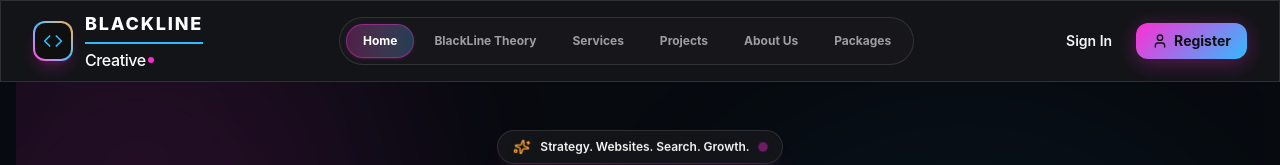
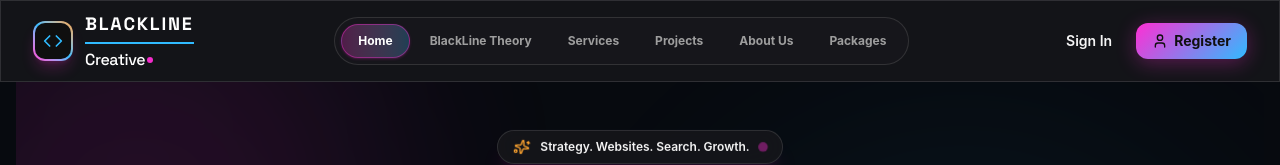
Before and after one commit to sokoni/ash-website, a React (Vite) app: page / in a window 1280 px wide. Shown: the top 165 px of the page. Built offline with nearby package versions, Linux system fonts and the light colour scheme; a web font is replaced by a local one.

Commit message:
Harmonize headline font: Apply exact same Niveau Grotesk bold typeface from BLACKLINE logo to Build Brands That Get Found headline

```diff
--- a/src/components/Hero.jsx
+++ b/src/components/Hero.jsx
@@ -18,8 +18,8 @@ export default function Hero({ onExplore, onViewPricing, onBookConsultation }) {
             <span className="w-1.5 h-1.5 rounded-full bg-[#FF2ED4] animate-ping" />
           </div>
 
-          {/* Main Title matching brand identity */}
-          <h1 className="text-4xl sm:text-6xl lg:text-7xl font-extrabold tracking-tight leading-[1.1]">
+          {/* Main Title matching exact brand identity font */}
+          <h1 className="text-4xl sm:text-6xl lg:text-7xl font-extrabold tracking-tight leading-[1.1] font-heading" style={{ fontFamily: 'var(--font-heading)' }}>
             <span className="text-[#30BBFF]">Build Brands</span> <br />
             <span className="text-white">That Get Found<span className="text-[#FF2ED4] inline-block animate-pulse">.</span></span>
           </h1>
--- a/src/components/Navbar.jsx
+++ b/src/components/Navbar.jsx
@@ -40,10 +40,10 @@ export default function Navbar({
             </div>
           </div>
           <div className="flex flex-col leading-none">
-            <div className="font-extrabold text-base sm:text-lg tracking-widest text-white uppercase relative pb-1 border-b-2 border-[#30BBFF]">
+            <div className="font-extrabold text-base sm:text-lg tracking-widest text-white uppercase relative pb-1 border-b-2 border-[#30BBFF]" style={{ fontFamily: 'var(--font-heading)' }}>
               BLACKLINE
             </div>
-            <div className="font-medium text-sm sm:text-base tracking-tight text-white flex items-center pt-1">
+            <div className="font-medium text-sm sm:text-base tracking-tight text-white flex items-center pt-1" style={{ fontFamily: 'var(--font-heading)' }}>
               <span>Creative</span><span className="w-1.5 h-1.5 rounded-full bg-[#FF2ED4] ml-0.5 inline-block animate-pulse"></span>
             </div>
           </div>
```
